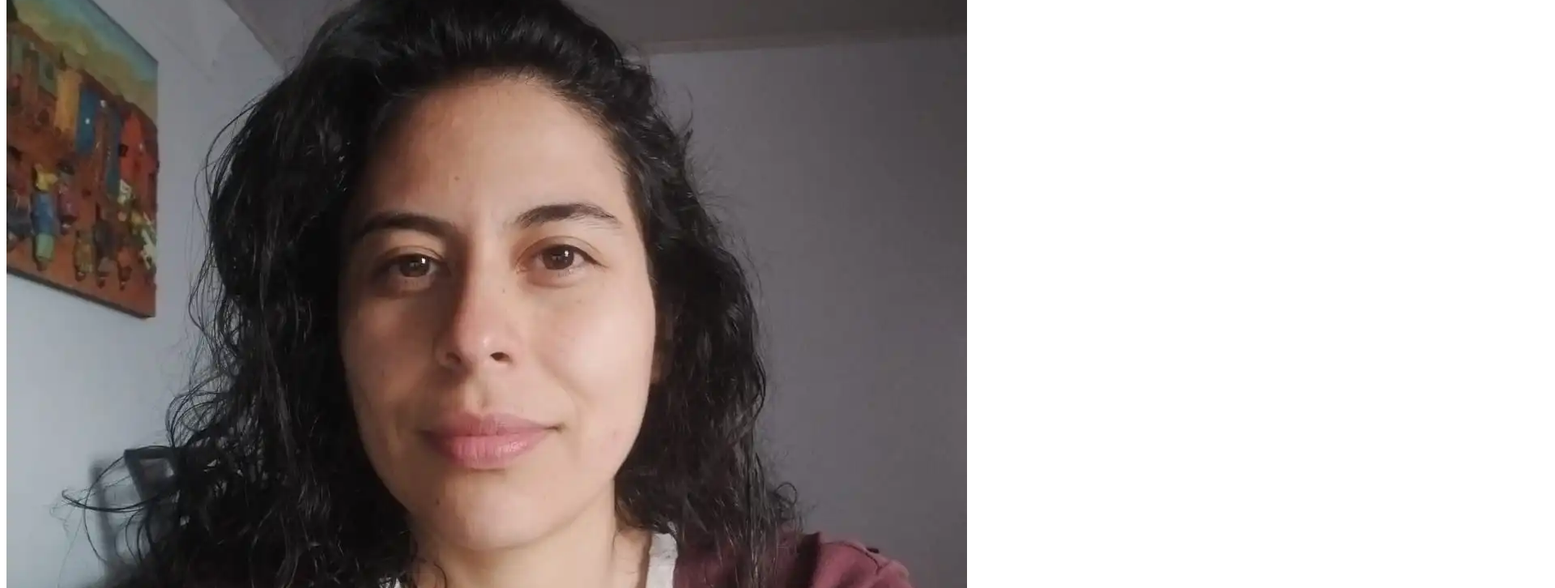
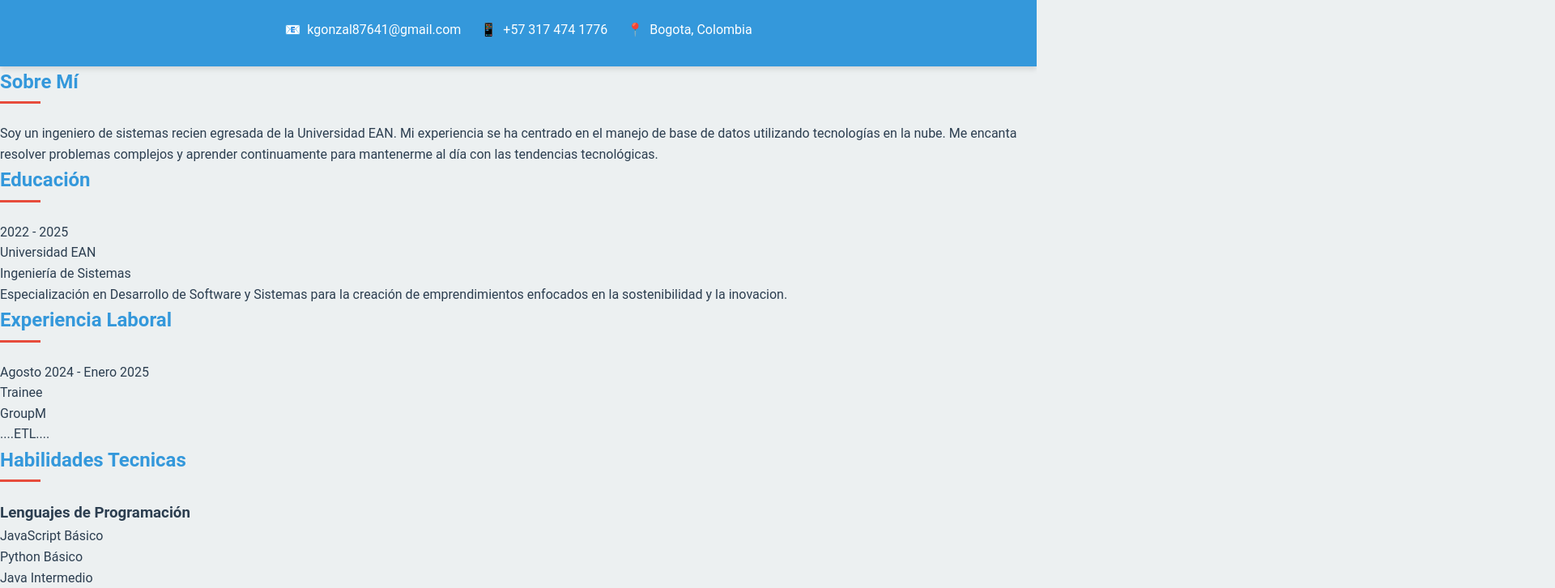
Before and after one commit to KarynGC/CV, a plain HTML site: page index.HTML in a window 1280 px wide. Shown: the part 462-1188 px from the top of the page at 81% size, 1920 px wide, since content can reach past the window. Drawn offline with Linux system fonts and the light colour scheme; files whose address does not match are found by name.

Commit message:
primeros estilos

```diff
--- a/HTML/index.HTML
+++ b/index.HTML
@@ -4,6 +4,8 @@
     <meta charset="UTF-8">
     <meta name="viewport" content="width=device-width, initial-scale=1.0">
     <title>CV - KARYN </title>
+
+    <link rel="stylesheet" type="text/css" href="style.css">
 </head>
 <body>
     <!-- Indice -->
--- /dev/null
+++ b/style.css
@@ -0,0 +1,102 @@
+:root {
+    --primary-color: #3498db;
+    --secondary-color: #2c3e50;
+    --accent-color: #e74c3c;
+    --light-color: #ecf0f1;
+    --dark-color: #2c3e50;
+}
+
+* {
+    margin: 0;
+    padding: 0;
+    box-sizing: border-box;
+}
+
+body {
+    font-family: 'Roboto', sans-serif;
+    background-color: var(--light-color);
+    color: var(--dark-color);
+    line-height: 1.6;
+}
+/*Header y perfil*/
+
+header {
+    background-color: var(--primary-color);
+    color: white;
+    text-align: center;
+    padding: 2rem 0;
+    position: relative;
+    overflow: hidden;
+    box-shadow: 0 4px 6px rgba(0, 0, 0, 0.1);
+}
+
+.profile-container {
+    display: flex;
+    flex-direction: column;
+    align-items: center;
+    justify-content: center;
+}
+
+.profile-img {
+    width: 150px;
+    height: 150px;
+    border-radius: 50%;
+    object-fit: cover;
+    border: 4px solid white;
+    margin-bottom: 1rem;
+}
+
+.profesion {
+    font-size: 1.2rem;
+    margin-bottom: 1rem;
+}
+
+.contact-info {
+    display: flex;
+    gap: 1.5rem;
+    margin-top: 1rem;
+    flex-wrap: wrap;
+    justify-content: center;
+}
+
+.contact-item {
+    display: flex;
+    align-items: center;
+    gap: 0.5rem;
+}
+
+/*Titulos*/
+h1 {
+    font-size: 2.5rem;
+    margin-bottom: 0.5rem;
+}
+
+h2 {
+    color: var(--primary-color);
+    margin-bottom: 1.5rem;
+    position: relative;
+    padding-bottom: 0.5rem;
+}
+
+h2::after {
+    content: '';
+    position: absolute;
+    left: 0;
+    bottom: 0;
+    width: 50px;
+    height: 3px;
+    background-color: var(--accent-color);
+}
+
+
+
+
+
+.certificate-img {
+    max-width: 100%;
+    height: 200px;
+    object-fit: contain;
+    margin-bottom: 1rem;
+    border-radius: 8px;
+    box-shadow: 0 4px 8px rgba(0, 0, 0, 0.1);
+}
```
